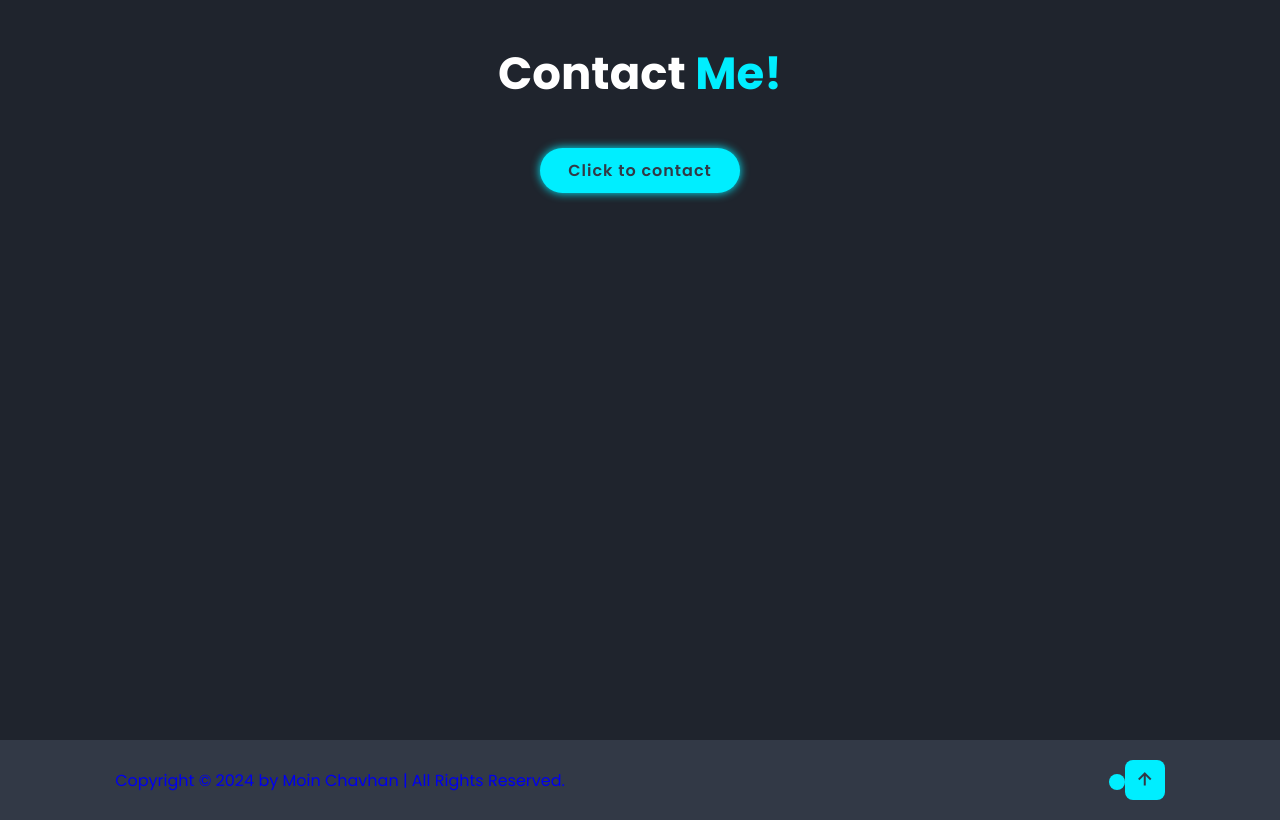
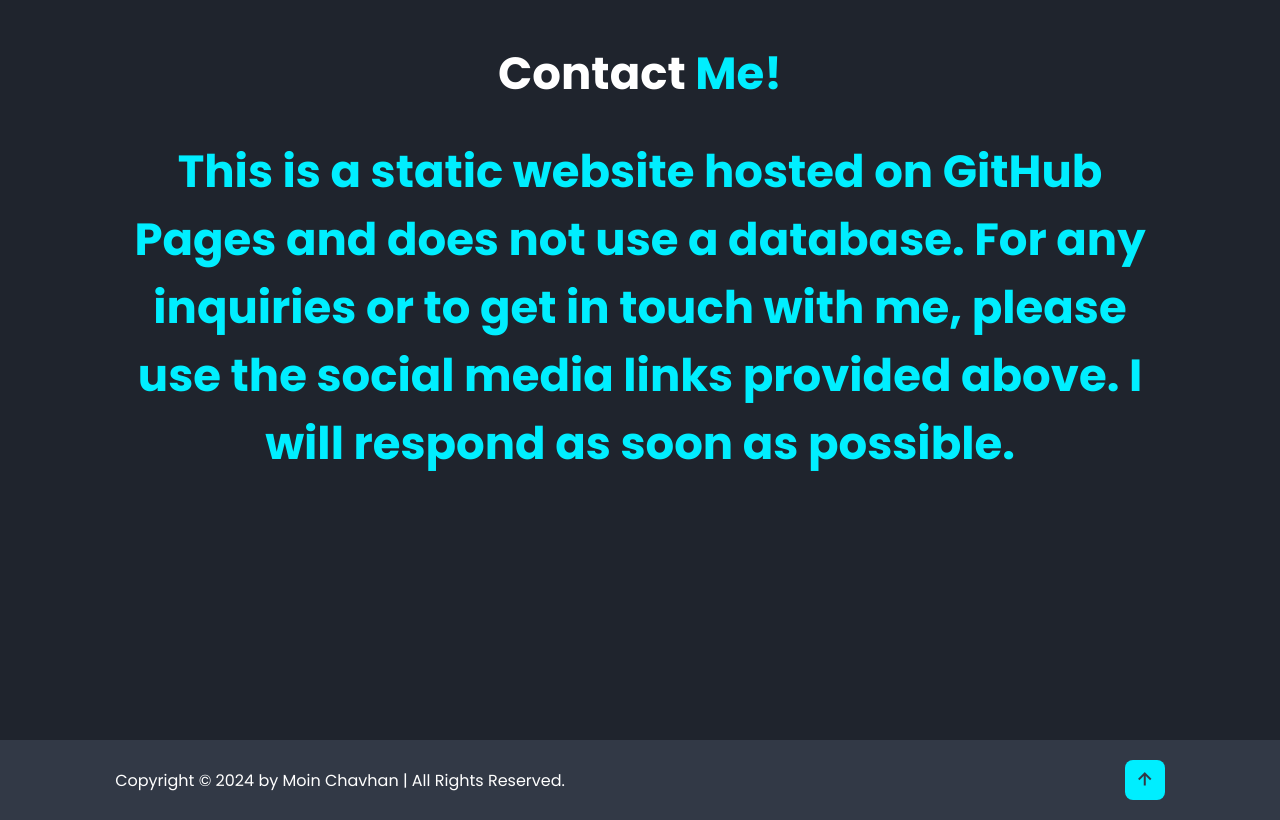
Before and after one commit to Chavhanmoin/MoinPortfolio, a plain HTML site: page index.html in a window 1280 px wide. Shown: the part 3260-4080 px from the top of the page. Drawn offline with nearby package versions, Linux system fonts and the light colour scheme; a script that the page names is missing.

Commit message:
Update index.html

```diff
--- a/index.html
+++ b/index.html
@@ -187,7 +187,7 @@
 
     <section class="contact" id="contact">
         <h2 class="heading">Contact <span>Me!</span></h2>
-       <a href="contact.php"><input type="submit" value="Click to contact" class="btn">
+         <h2 class="heading"><span>This is a static website hosted on GitHub Pages and does not use a database. For any inquiries or to get in touch with me, please use the social media links provided above. I will respond as soon as possible.</span></h2>
     </section>
 
 
```
